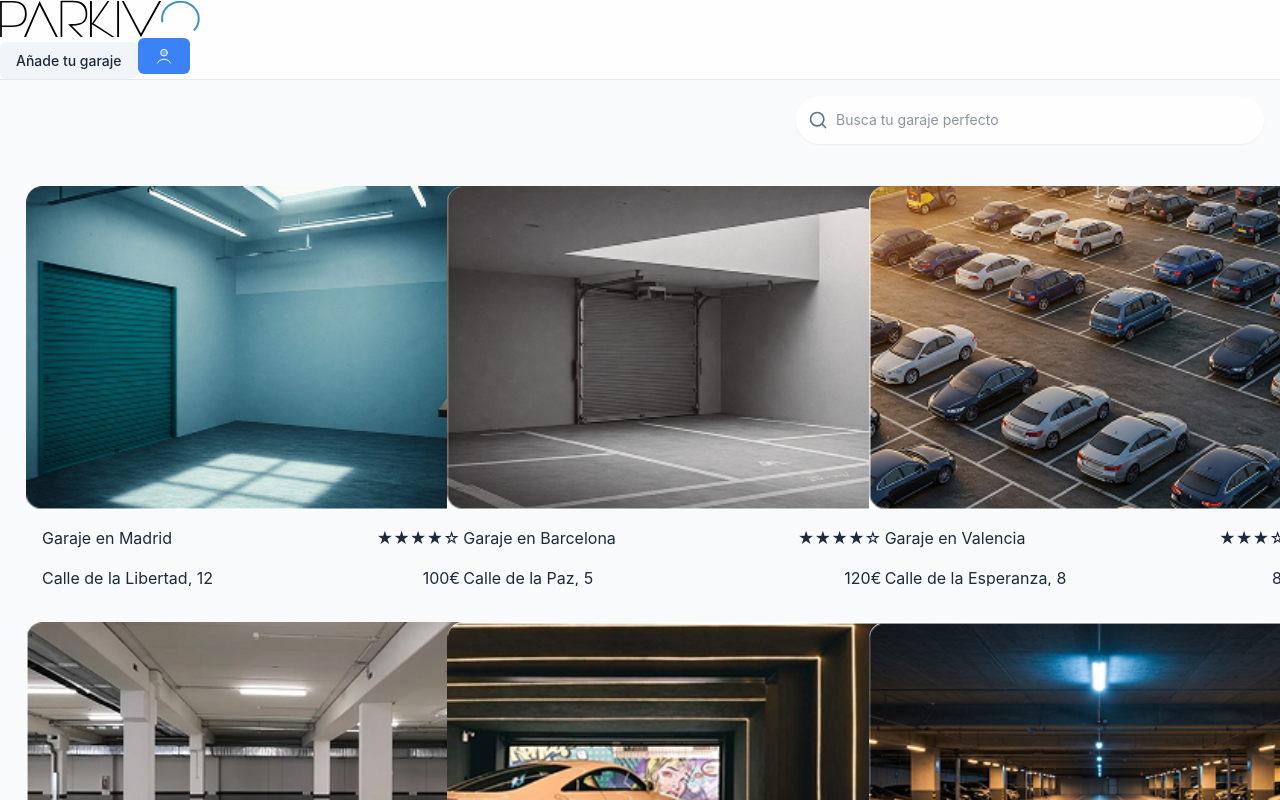
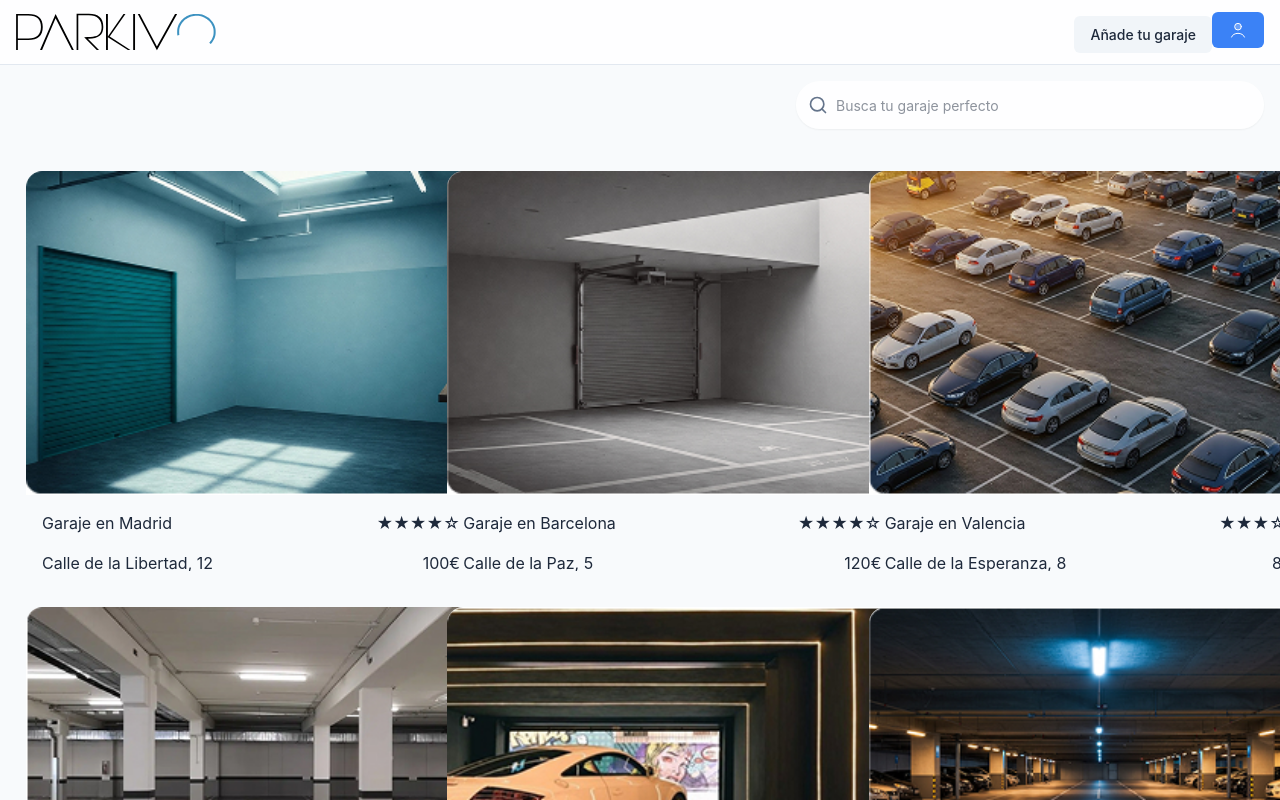
Before and after one commit to Ali313Hz/parkivo-webapp, a Next.js app: page /main-page in a window 1280 px wide. Shown: the top 800 px of the page. Built offline with nearby package versions, Linux system fonts and the light colour scheme.

Commit message:
styles para todos los divs de header

```diff
--- a/src/components/organisms/componente_header/Header.module.css
+++ b/src/components/organisms/componente_header/Header.module.css
@@ -16,7 +16,7 @@
     border-bottom: 1px solid var(--border-color);
 }
 
-.header-container {
+.headerContainer {
     margin: 0 auto;
     padding: 0 1rem;
     height: 4rem;
@@ -25,7 +25,7 @@
     justify-content: space-between;
 }
 
-.header-nav {
+.headerNav {
     display: flex;
     align-items: center;
     gap: 1rem;
--- a/src/components/organisms/componente_header/HeaderComponent.jsx
+++ b/src/components/organisms/componente_header/HeaderComponent.jsx
@@ -6,9 +6,9 @@ import ButtonComponentTypes from "@/components/molecules/button_component_types/
 export default function Componente_Header({ transparent, buttonTypes }) {
   return (
     <header className={`${styles.header} ${transparent ? styles.headerTransparent : styles.headerColor}`}>
-      <div className="header-container">
+      <div className={`${styles.headerContainer}`}>
           <Logo />
-          <div className={"header-nav"}>
+          <div className={`${styles.headerNav}`}>
             <ButtonComponentTypes buttonTypes={buttonTypes} />
           </div>
       </div>
```
